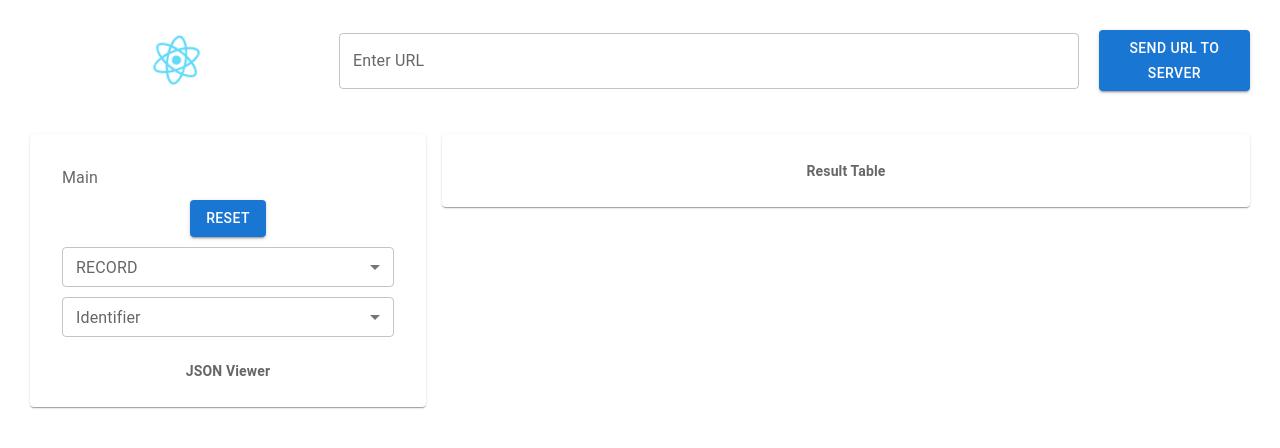
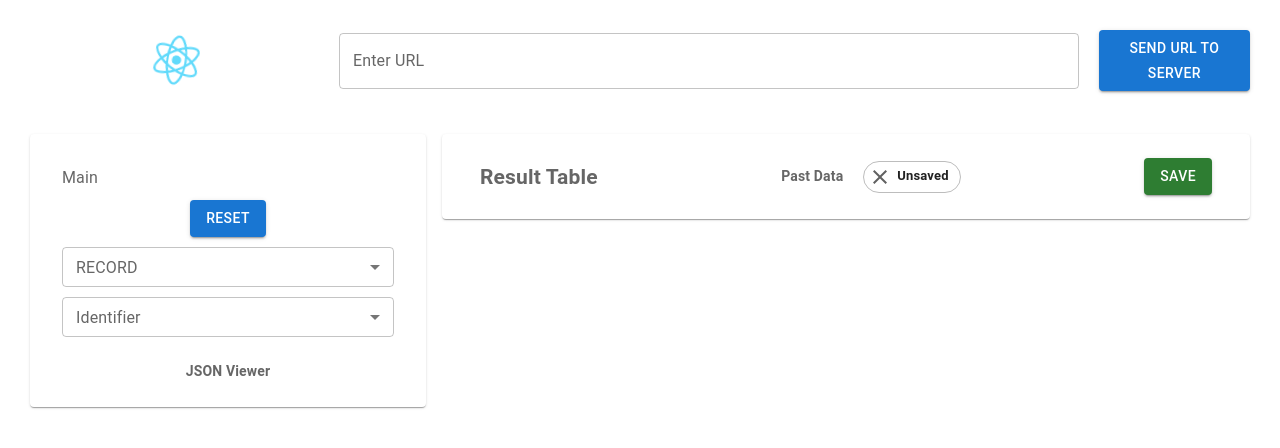
Before and after one commit to hereistopdev/feed-project, a React (Create React App) app: page / in a window 1280 px wide. Shown: the top 448 px of the page. Built offline with nearby package versions, Linux system fonts and the light colour scheme.

Commit message:
add past data btn

```diff
--- a/src/components/FeedFetcher.js
+++ b/src/components/FeedFetcher.js
@@ -10,6 +10,7 @@ import Grid from "@mui/material/Grid";
 import {
   Breadcrumbs,
   Button,
+  Chip,
   FormControl,
   InputLabel,
   Link,
@@ -19,10 +20,15 @@ import {
   TextField,
   Typography,
 } from "@mui/material";
-import { toast } from "react-toastify";
+import { Icons, toast } from "react-toastify";
 import logo from "../logo.svg";
 import TempTable from "./TempTable";
 import MuiTable from "./MuiTable";
+import {
+  GridCheckCircleIcon,
+  GridCheckIcon,
+  GridCloseIcon,
+} from "@mui/x-data-grid";
 
 const Item = styled(Paper)(({ theme }) => ({
   backgroundColor: theme.palette.mode === "dark" ? "#1A2027" : "#fff",
@@ -33,6 +39,8 @@ const Item = styled(Paper)(({ theme }) => ({
 }));
 
 const FeedFetcher = () => {
+  const [pastData, setPastData] = useState([]);
+
   const [url, setUrl] = useState("");
   const [isloading, setIsLoading] = useState(false);
   const [feedData, setFeedData] = useState(null);
@@ -235,7 +243,42 @@ const FeedFetcher = () => {
           </Grid>
           <Grid item xs={8}>
             <Item>
-              <h4>Result Table</h4>
+              <Box
+                display={"flex"}
+                justifyContent={"space-between"}
+                alignItems={"center"}
+                padding={"0px 30px"}
+              >
+                <h2>Result Table</h2>
+                <h4>
+                  Past Data
+                  {pastData.length ? (
+                    <Chip
+                      icon={<GridCheckCircleIcon />}
+                      label="Saved"
+                      variant="outlined"
+                      style={{ marginLeft: "20px" }}
+                    />
+                  ) : (
+                    <Chip
+                      icon={<GridCloseIcon />}
+                      label="Unsaved"
+                      variant="outlined"
+                      style={{ marginLeft: "20px" }}
+                    />
+                  )}
+                </h4>
+                <Button
+                  variant="contained"
+                  color="success"
+                  onClick={() => {
+                    if (record === null) return;
+                    setPastData(record);
+                  }}
+                >
+                  SAVE
+                </Button>
+              </Box>
               {/* {feedData && <ProTable jons_data={feedData} />} */}
               {isloading ? (
                 <p>Loading feed data...</p>
```
